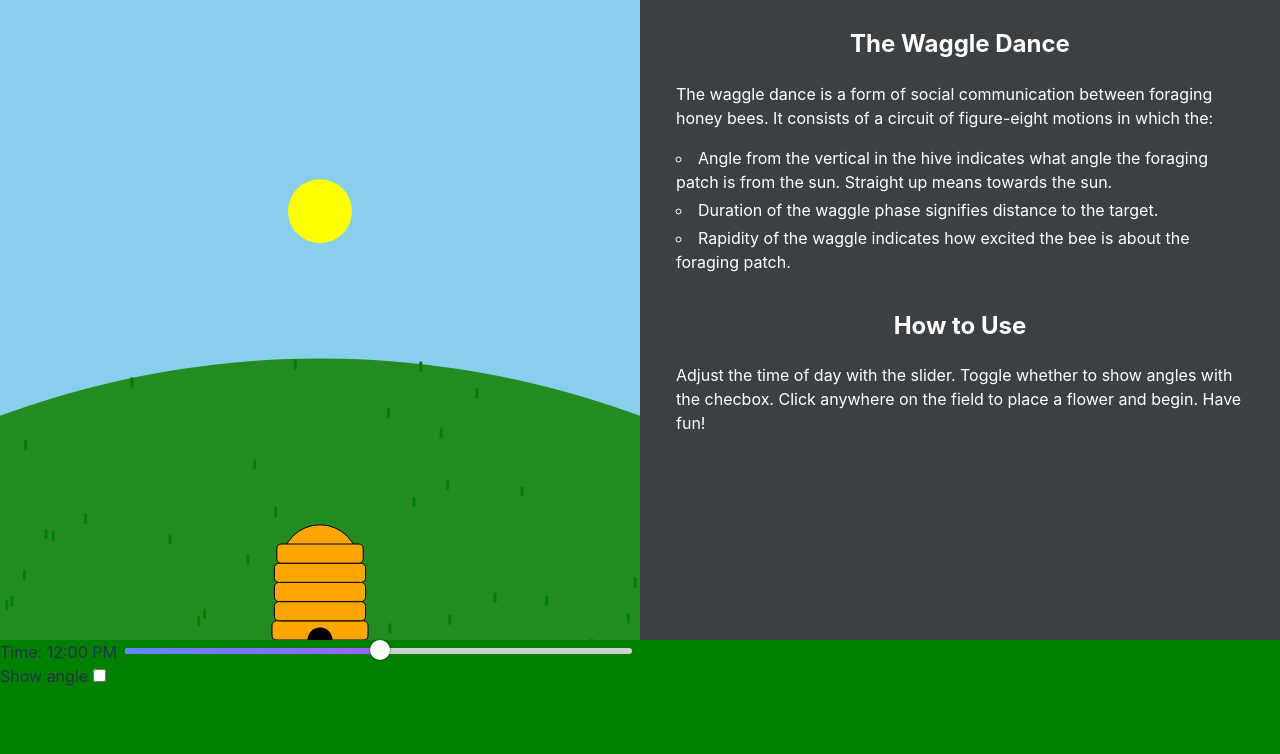
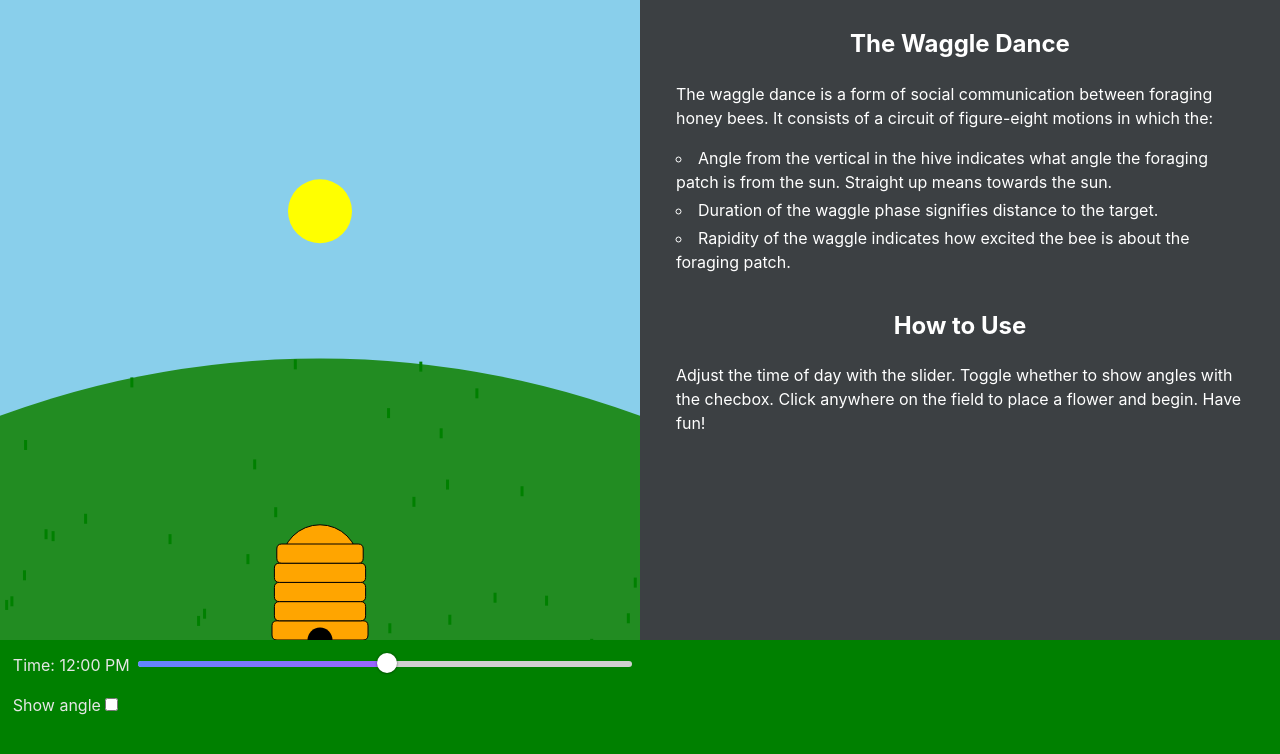
Before and after one commit to gckirchoff/bee-dance, a Svelte app: page / in a window 1280 px wide. Shown: the top 754 px of the page. Built offline with nearby package versions, Linux system fonts and the light colour scheme.

Commit message:
Changing input styling

```diff
--- a/src/App.svelte
+++ b/src/App.svelte
@@ -97,15 +97,21 @@
   .lower {
     background-color: green;
     height: 20vh;
+    padding: 1% 1%;
   }
 
   .inputs-container {
     /* display: flex; */
   }
 
+  label {
+    color: rgb(230, 230, 230);
+  }
+
   .time-input-container {
     display: flex;
     width: 50%;
+    margin-bottom: 1rem;
   }
 
   .canvas-container {
```
